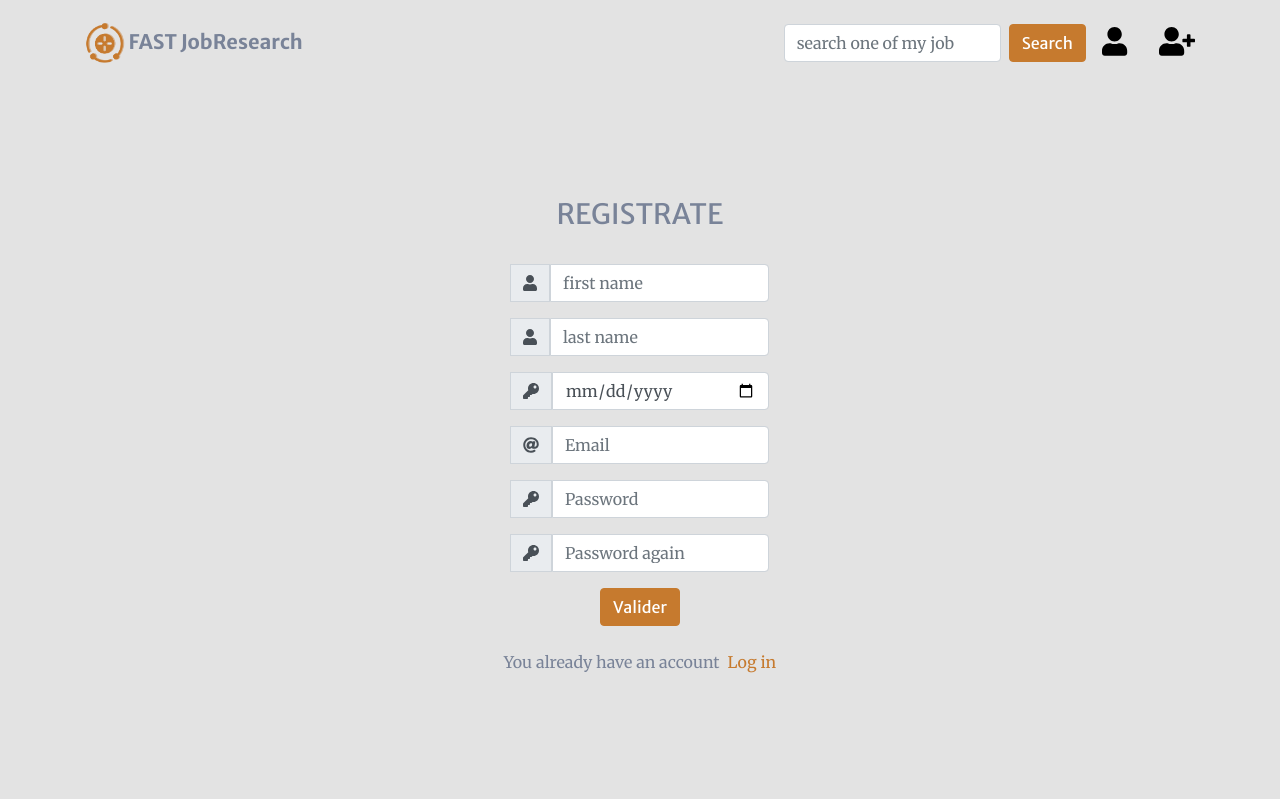
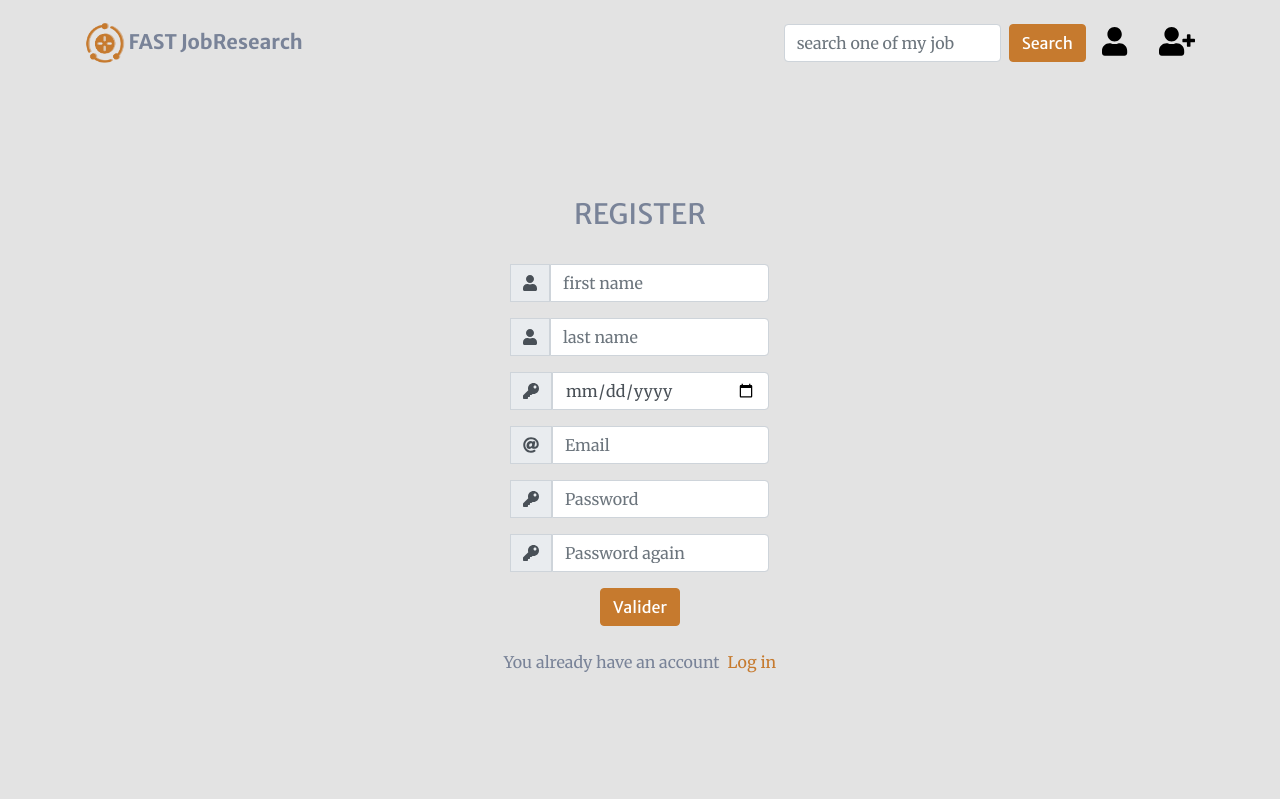
Before and after one commit to MyBhive/JobSearchMonitoring, a Django app: page /sign_in/ in a window 1280 px wide. Shown: the top 799 px of the page. Run offline with Django 3.2, Linux system fonts and the light colour scheme; some libraries are stand-ins or nearby versions.

Commit message:
registrate to register

```diff
--- a/templates/userpages/sign_in.html
+++ b/templates/userpages/sign_in.html
@@ -9,7 +9,7 @@
         <div class="d-flex justify-content-center h-100">
             <div class="user_card my-auto" style="width: auto;">
                 <div class="d-flex justify-content-center pb-4" style="color: #798398;">
-                    <h3 id="form-title">REGISTRATE</h3>
+                    <h3 id="form-title">REGISTER</h3>
                 </div>
                 <div class="d-flex justify-content-center form_container">
 
```
